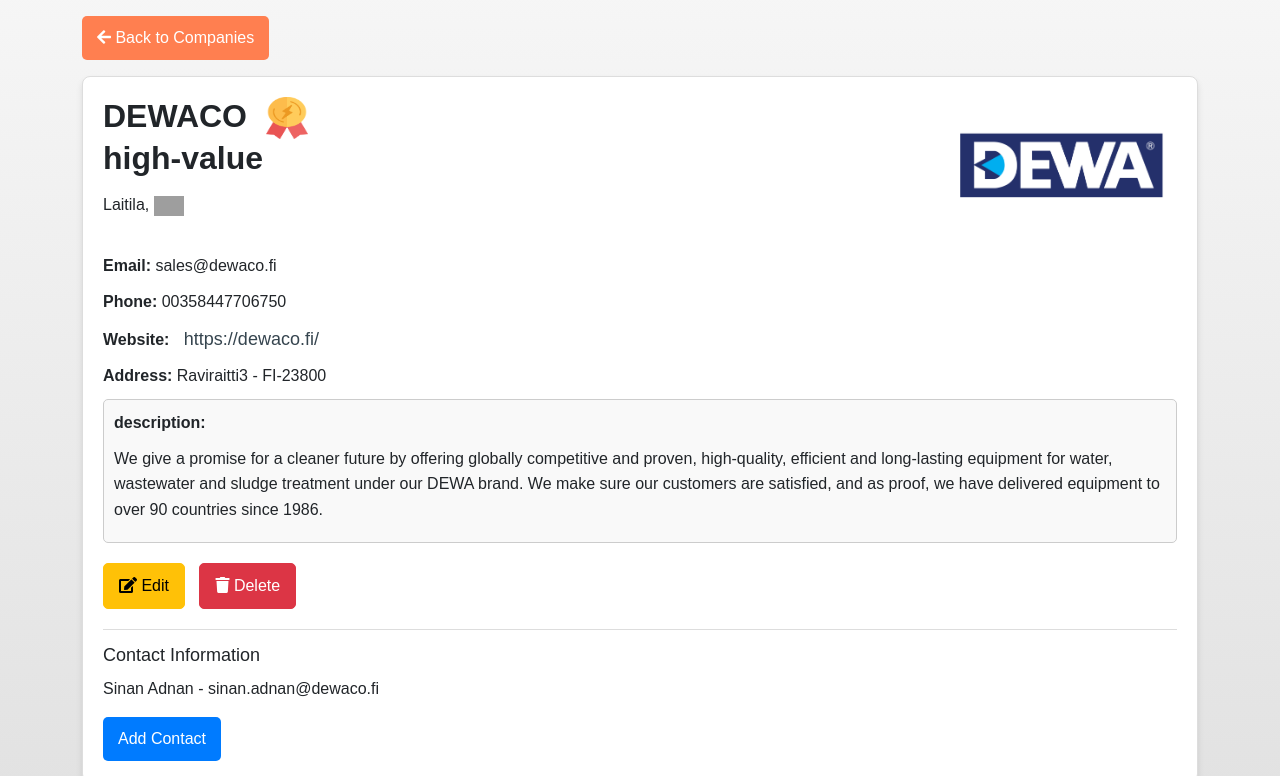
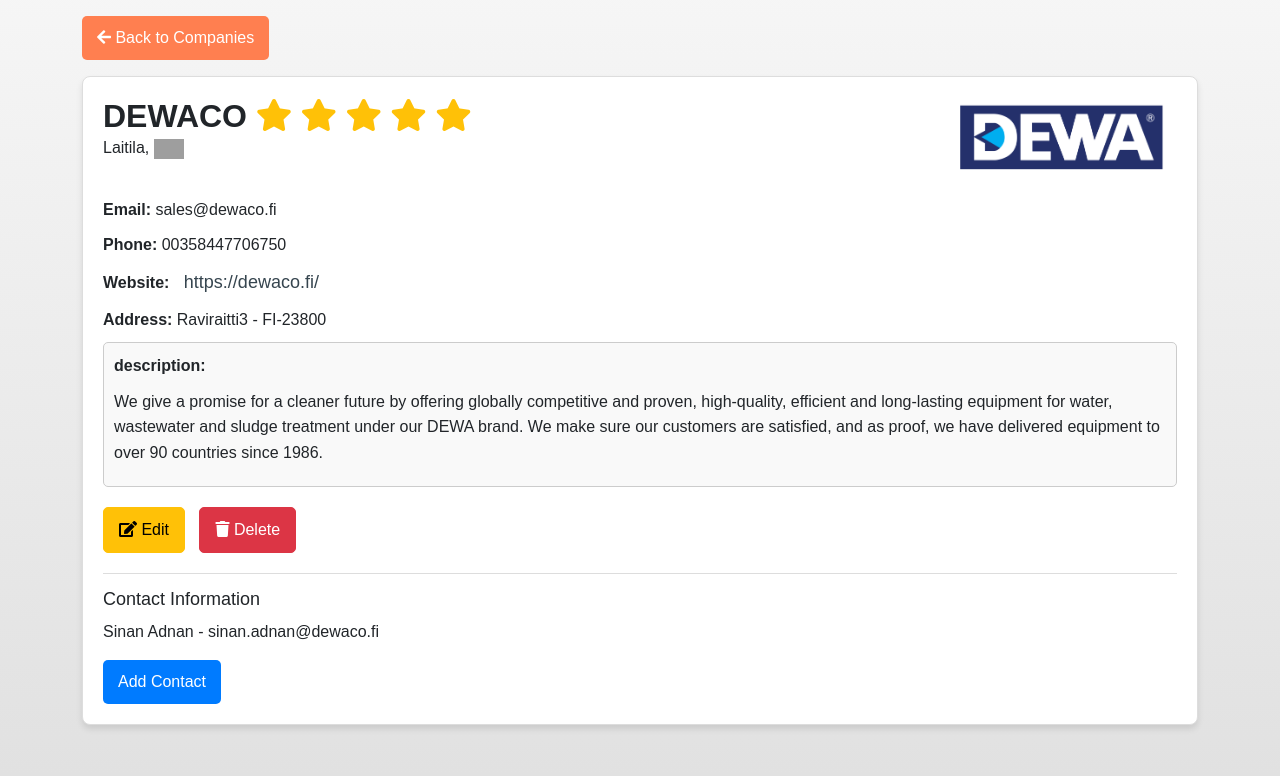
Before and after one commit to SinanAdnan/small_crm, a Django app: page /companies/company/13/ in a window 1280 px wide. Shown: the part 55-831 px from the top of the page. Run offline with Django 5.2, Linux system fonts and the light colour scheme; data comes from the database, SQL or seed files in the repository; both versions use the stored data as it was after the commit; grey boxes are pictures that could not be loaded.

Commit message:
Updated company details page with logo fallback

```diff
--- a/company/models.py
+++ b/company/models.py
@@ -27,6 +27,9 @@
         choices=CLASSIFICATION_CHOICES,
         default='Unimportant'
     )
+    created_at = models.DateTimeField(auto_now_add=True)
+    updated_at = models.DateTimeField(auto_now=True)
+
     def __str__(self):
         return self.name
 
@@ -40,7 +43,12 @@
     position = models.CharField(max_length=100, blank=True, null=True)  # Optional field
     country = CountryField(blank_label='(Select a country)', null=True, blank=True)  # Optional field
     phone = models.CharField(max_length=15)
-    email = models.EmailField()
+    email = models.EmailField(
+        unique=True,
+        error_messages={
+            'unique': "A contact with this email already exists.",
+            }
+        )
     image = models.ImageField(
         upload_to='contact_images/',
         default='contact_images/default_user.png'
@@ -55,11 +63,14 @@
             ('Messaging', 'Messaging'),
         ],
         blank=True,
-        null=True
+        null=True,
+        default='Email'
     )
     behavior = models.TextField(blank=True, null=True)  # For notes on behavior
 
     additional_info = models.TextField(blank=True, null=True)
+    created_at = models.DateTimeField(auto_now_add=True)
+    updated_at = models.DateTimeField(auto_now=True)
 
     def __str__(self):
         return f"{self.first_name} {self.second_name if self.second_name else ''} {self.position if self.position else ''}"
--- a/company/templates/company/company_detail.html
+++ b/company/templates/company/company_detail.html
@@ -29,11 +29,48 @@
         <div>
           <h2>
             {{ company.name }}
-            <img
-              src="{% static 'icons/' %}{{ company.classification|slugify }}.png"
-              alt="{{ company.classification }}"
-              style="width: 42px; height: 42px; margin-left: 10px;">
-              <p>{{ company.classification|slugify }}</p>
+
+            {% if company.classification == "High Value" %}
+              <span class="text-warning">
+                <i class="fas fa-star"></i>
+                <i class="fas fa-star"></i>
+                <i class="fas fa-star"></i>
+                <i class="fas fa-star"></i>
+                <i class="fas fa-star"></i>
+              </span>
+            {% elif company.classification == "Medium Value" %}
+              <span class="text-warning">
+                <i class="fas fa-star"></i>
+                <i class="fas fa-star"></i>
+                <i class="fas fa-star"></i>
+                <i class="fas fa-star"></i>
+                <span class="text-secondary">
+                  <i class="far fa-star"></i>
+                </span>
+              </span>
+            {% elif company.classification == "Low Value" %}
+              <span class="text-warning">
+                <i class="fas fa-star"></i>
+                <i class="fas fa-star"></i>
+                <i class="fas fa-star"></i>
+              </span>
+              <span class="text-secondary">
+                <i class="far fa-star"></i>
+                <i class="far fa-star"></i>
+              </span>
+            {% elif company.classification == "Unimportant" %}
+              <span class="text-warning">
+                <i class="fas fa-star"></i>
+                <i class="fas fa-star"></i>
+              </span>
+              <span class="text-secondary">
+                <i class="far fa-star"></i>
+                <i class="far fa-star"></i>
+                <i class="far fa-star"></i>
+              </span>
+            {% else %}
+              <span class="text-muted">No Classification</span>
+            {% endif %}
           </h2>
           {% if company.city and company.country %}
             <p>{{ company.city }}, <img src="https://flagcdn.com/w20/{{ company.country|lower }}.png" alt="{{ company.country }} Flag" class="img-fluid" style="width: 30px; height: 20px;"></p>
@@ -41,6 +78,8 @@
         </div>
         {% if company.logo %}
           <img src="{{ company.logo.url }}" alt="{{ company.name }} Logo" style="height: 80px; border-radius: 8px;">
+          {% else %}
+            <img src="{% static 'images/default_logo.png' %}" alt="Default Logo" style="height: 80px; border-radius: 8px;">
         {% endif %}
       </div>
 
--- a/crm/settings.py
+++ b/crm/settings.py
@@ -133,5 +133,5 @@
 MEDIA_ROOT = os.path.join(BASE_DIR, 'media')  # Absolute file path to your media files
 
 STATICFILES_DIRS = [
-    os.path.join(BASE_DIR, 'static'),
+    os.path.join(BASE_DIR, 'crm', 'static'),
 ]
```
Also changed, not shown: company/migrations/0010_company_created_at_company_updated_at_and_more.py (added), company/static/images/default_logo.png (added), crm/static/images/defult_logo.png (added), db.sqlite3, media/logos/dewaco_logo_KY5yDYg.png (added).
